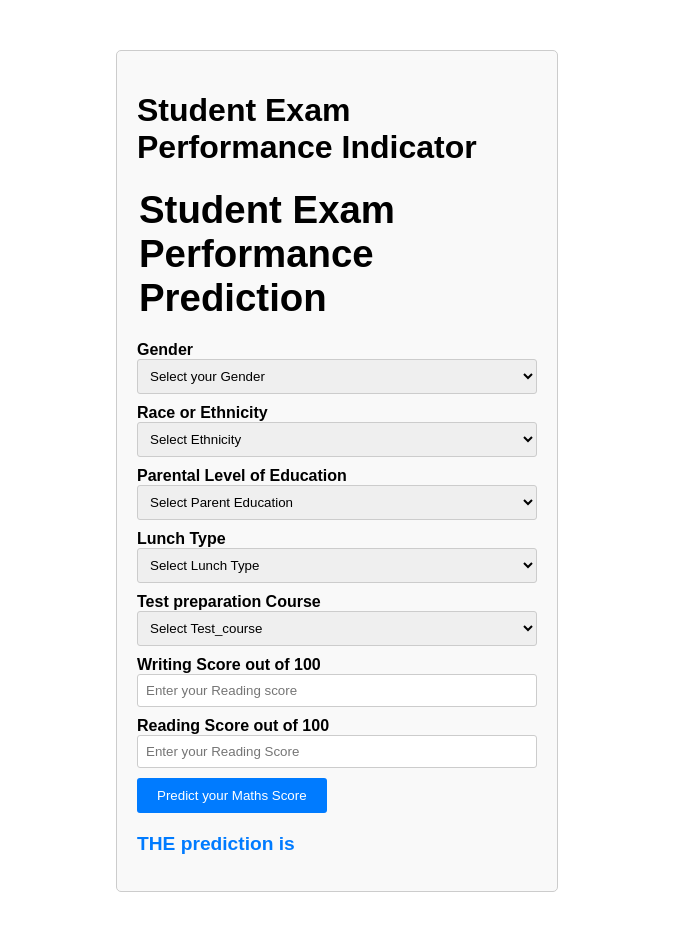
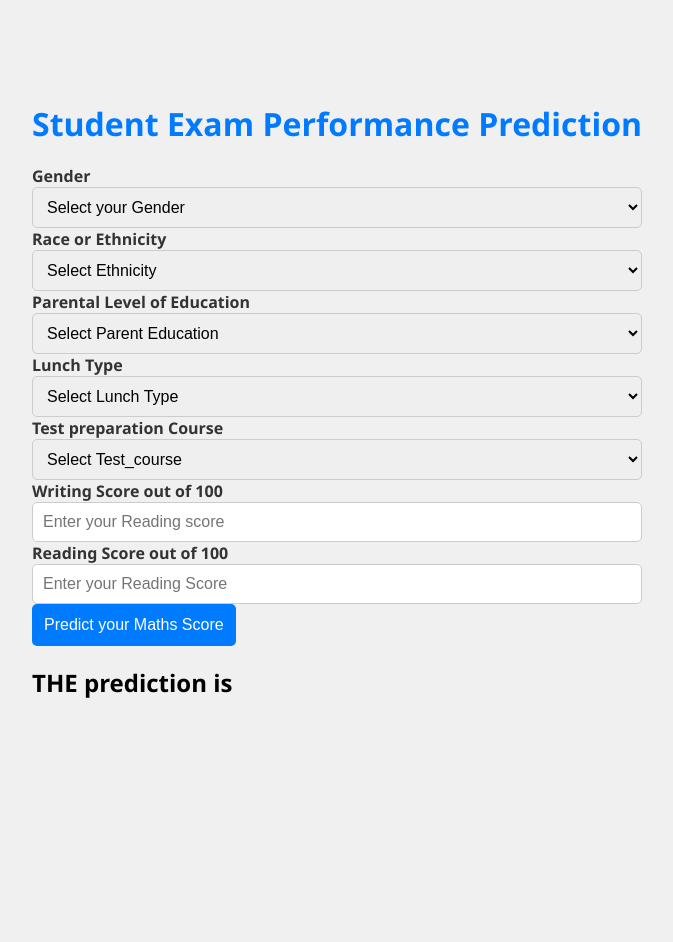
Before and after one commit to RushikeshPati20/ML-Project-Student-performance-indicator, a Flask app: page /predictdata in a window 1280 px wide. Shown: the whole page, without its empty margins (303-976 px from the left). After the commit the page ends 698 px from the top, so only its background shows below. Run offline with Flask 3, Linux system fonts and the light colour scheme.

Commit message:
UI design completed

```diff
--- a/templates/home.html
+++ b/templates/home.html
@@ -6,65 +6,84 @@
         <style>
             /* General styles */
             body {
-                font-family: Arial, sans-serif;
+                font-family: 'Segoe UI', Tahoma, Geneva, Verdana, sans-serif;
                 margin: 0;
                 padding: 0;
+                background-color: #f0f0f0;
+                display: flex;
+                justify-content: center;
+                align-items: center;
+                min-height: 100vh;
             }
 
-            .login {
+            .container {
+                background-color: #fff;
+                border-radius: 10px;
+                box-shadow: 0 0 20px rgba(0, 0, 0, 0.1);
+                padding: 30px;
                 width: 400px;
-                margin: 50px auto;
-                padding: 20px;
-                border: 1px solid #ccc;
-                border-radius: 5px;
-                background-color: #f9f9f9;
+                max-width: 90%;
+            }
+
+            h1 {
+                text-align: center;
+                margin-bottom: 20px;
+                color: #007bff;
+            }
+
+            form {
+                display: flex;
+                flex-direction: column;
+            }
+
+            .form-group {
+                margin-bottom: 20px;
             }
 
             .form-label {
                 font-weight: bold;
+                margin-bottom: 5px;
+                color: #333;
             }
 
             .form-control {
                 width: 100%;
-                padding: 8px;
-                margin-bottom: 10px;
+                padding: 10px;
                 border: 1px solid #ccc;
-                border-radius: 3px;
+                border-radius: 5px;
+                box-sizing: border-box;
+                font-size: 16px;
             }
 
             .btn {
                 background-color: #007bff;
                 color: #fff;
-                padding: 10px 20px;
+                padding: 12px;
                 border: none;
-                border-radius: 3px;
+                border-radius: 5px;
                 cursor: pointer;
+                font-size: 16px;
+                transition: background-color 0.3s ease;
             }
 
-            /* Styles for form fields */
-            legend {
-                font-size: 1.2em;
-                font-weight: bold;
-                margin-bottom: 10px;
+            .btn:hover {
+                background-color: #0056b3;
             }
 
-            /* Styles for prediction result */
-            h2 {
+            .prediction {
+                text-align: center;
                 margin-top: 20px;
-                font-size: 1.2em;
-                font-weight: bold;
                 color: #007bff;
             }
         </style>
     </head>
 <body>
     <div class="login">
-       <h1>Student Exam Performance Indicator</h1>
+        <h1>
+           Student Exam Performance Prediction
+        </h1>
+       <form action="{{ url_for('predict_datapoint')}}" method="post">
 
-       <form action="{{ url_for('predict_datapoint')}}" method="post">
-        <h1>
-            <legend>Student Exam Performance Prediction</legend>
-        </h1>
         <div class="mb-3">
             <label class="form-label">Gender</label>
             <select class="form-control" name="gender" placeholder="Enter you Gender" required>
```
Also changed, not shown: templates/index.html (+76 -1 lines), templates/styles.css (deleted, +0 -53 lines), templates/bg1.jpg (added), templates/bg2.jpg (added).
